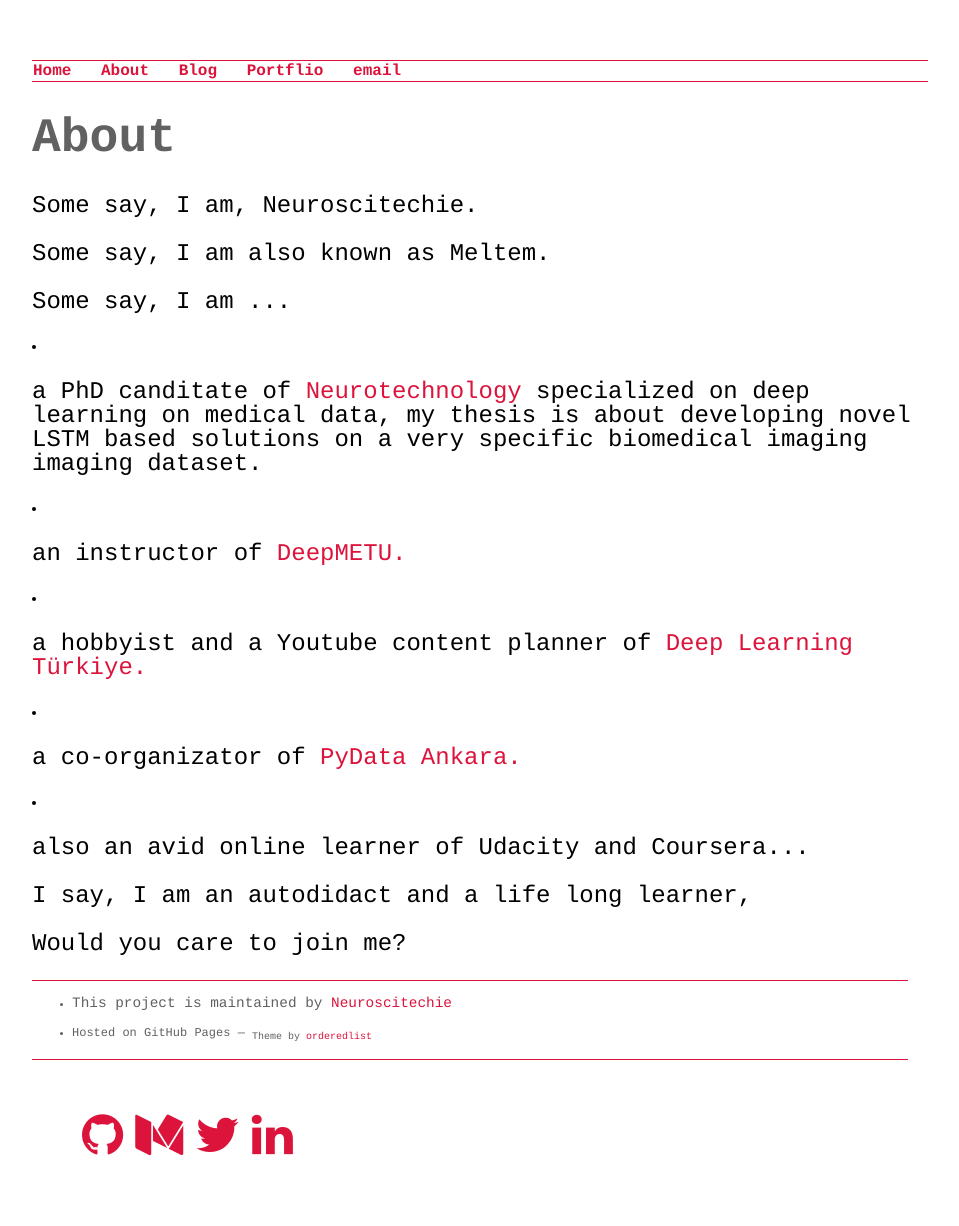
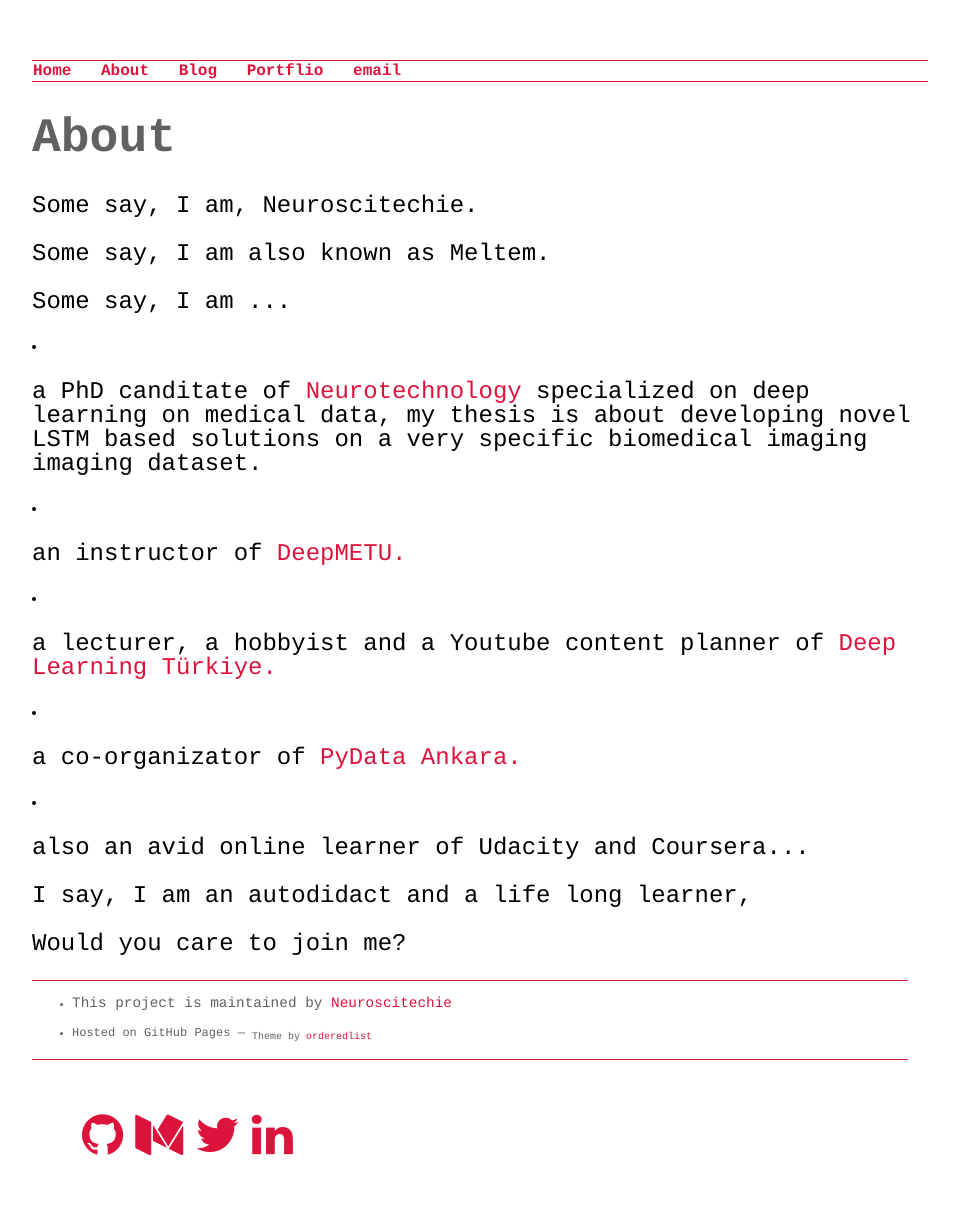
Before and after one commit to inantubek/meltemiatay.github.io, a Jekyll site: the page built from about/index.html, in a window 1280 px wide. Shown: the whole page, without its empty margins (160-1119 px from the left). Built offline with Jekyll 4.4.1, drawn with Linux system fonts in a browser that asks for light colours; nearby versions of some CDN libraries.

Commit message:
Update index.html

```diff
--- a/about/index.html
+++ b/about/index.html
@@ -10,7 +10,7 @@ title: A Neuroscitechie Blog
 			<p> Some say, I am ... </p>
 			<li><p>a PhD canditate of <a href="http://nsnt.metu.edu.tr/en">Neurotechnology</a> specialized on deep learning on medical data, my thesis is about developing novel LSTM based solutions on a very specific biomedical imaging imaging dataset.</p></li>
 			<li><p>an instructor of <a href="https://www.facebook.com/deepmetu/">DeepMETU.</a></p></li>
-			<li><p>a hobbyist and a Youtube content planner of <a href="http://www.deeplearningturkiye.com/">Deep Learning Türkiye.</a></p></li>
+			<li><p>a lecturer, a hobbyist and a Youtube content planner of <a href="http://www.deeplearningturkiye.com/">Deep Learning Türkiye.</a></p></li>
 			<li><p>a co-organizator of <a href="https://www.meetup.com/PyData-Ankara/">PyData Ankara.</a></p></li>
 			<li><p>also an avid online learner of Udacity and Coursera...</p></li>
 			<p>I say, I am an autodidact and a life long learner,</p>
```
